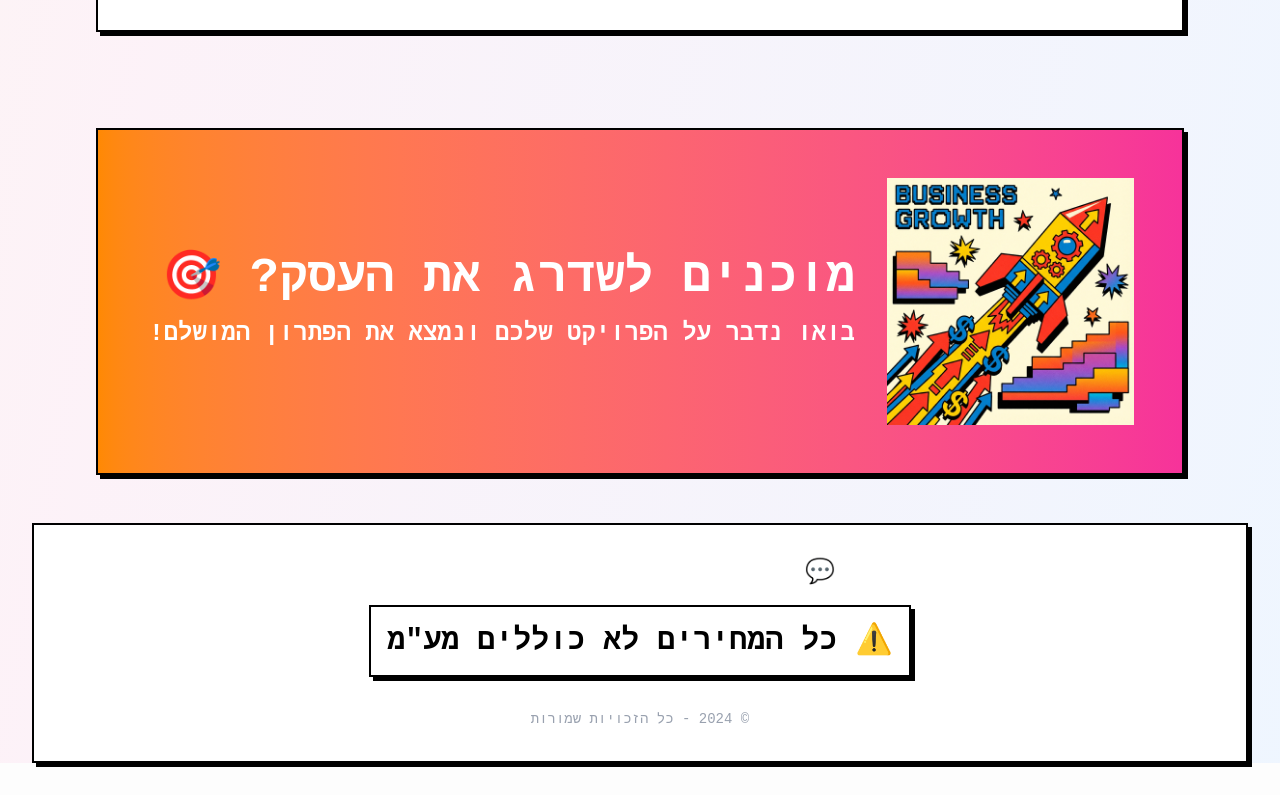
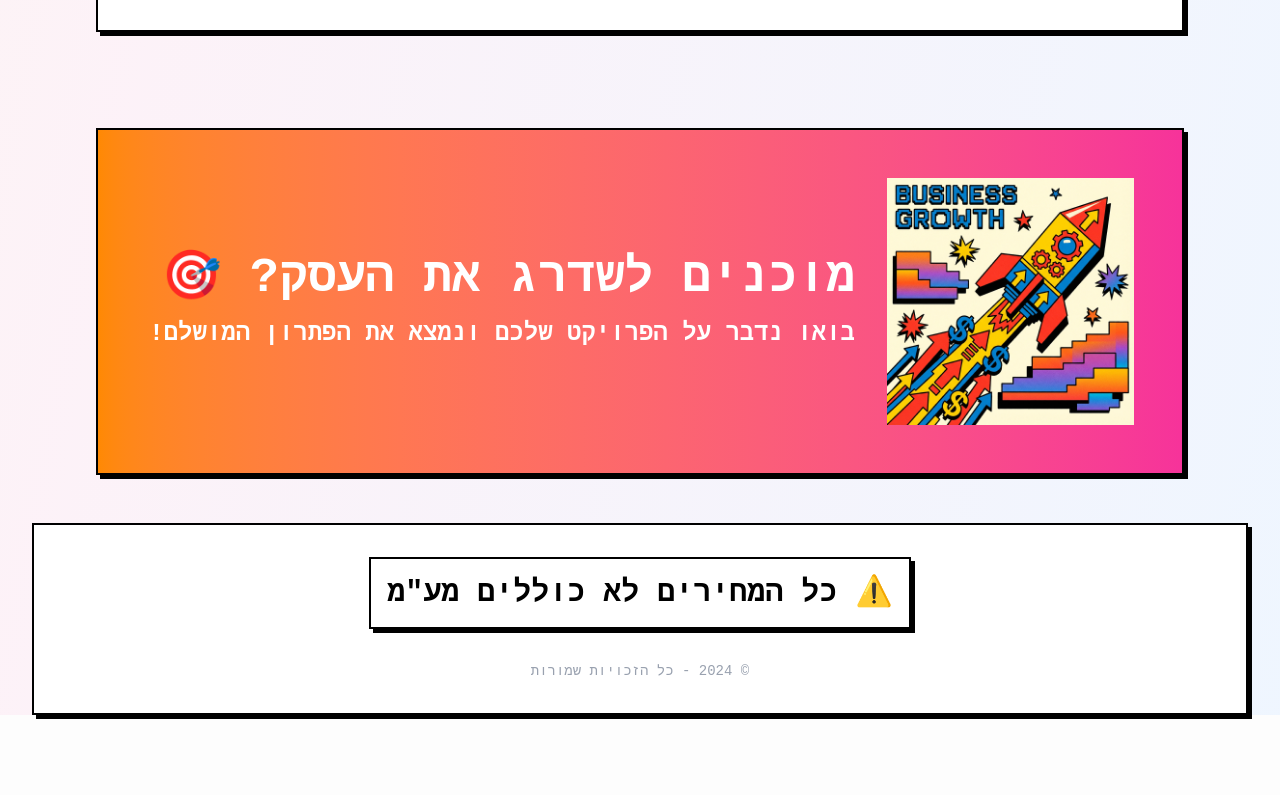
Before and after one commit to nioasoft/pricelist-neo-brutalism, a Next.js app: page / in a window 1280 px wide. Shown: the part 6186-6981 px from the top of the page. After the commit the page ends 6933 px from the top, so only its background shows below. Built offline with nearby package versions, Linux system fonts and the light colour scheme.

Commit message:
Remove contact line from footer

```diff
--- a/app/page.tsx
+++ b/app/page.tsx
@@ -133,7 +133,6 @@ export default async function Home() {
 
       {/* Footer */}
       <footer className="neo-box mx-4 md:mx-8 mb-8 bg-black text-white p-8 text-center">
-        <p className="font-bold text-xl md:text-2xl mb-4">💬 בואו נדבר על הפרויקט שלך</p>
         <div className="neo-box bg-yellow-400 p-4 inline-block mb-4">
           <p className="text-black text-2xl md:text-3xl font-black">⚠️ כל המחירים לא כוללים מע&quot;מ</p>
         </div>
```
